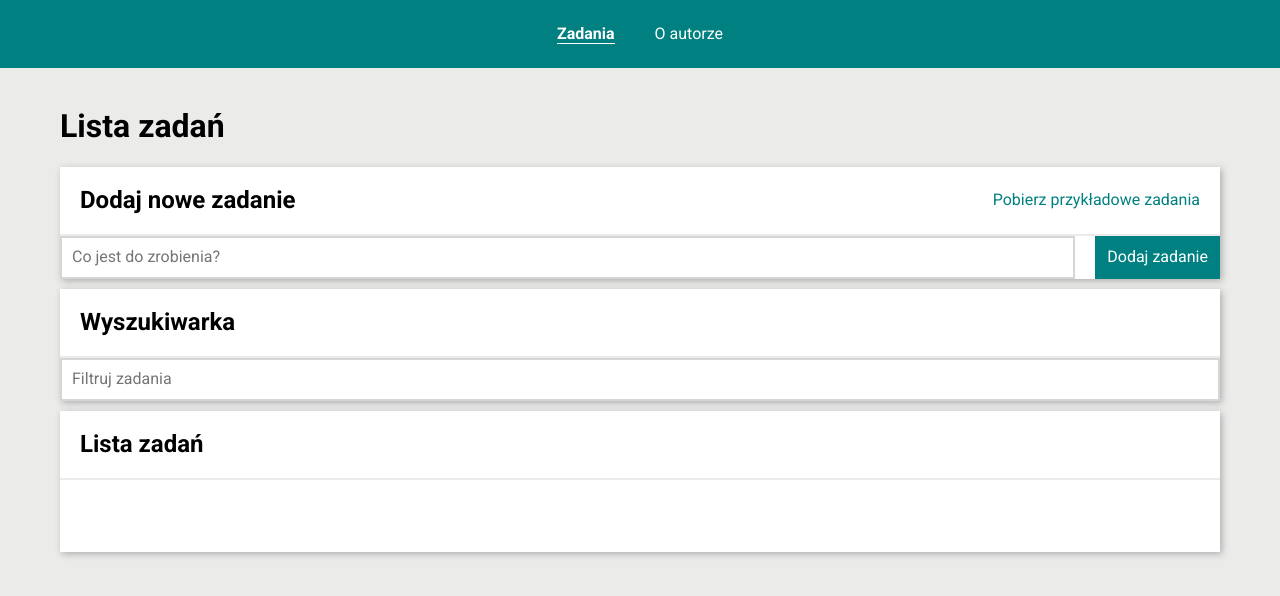
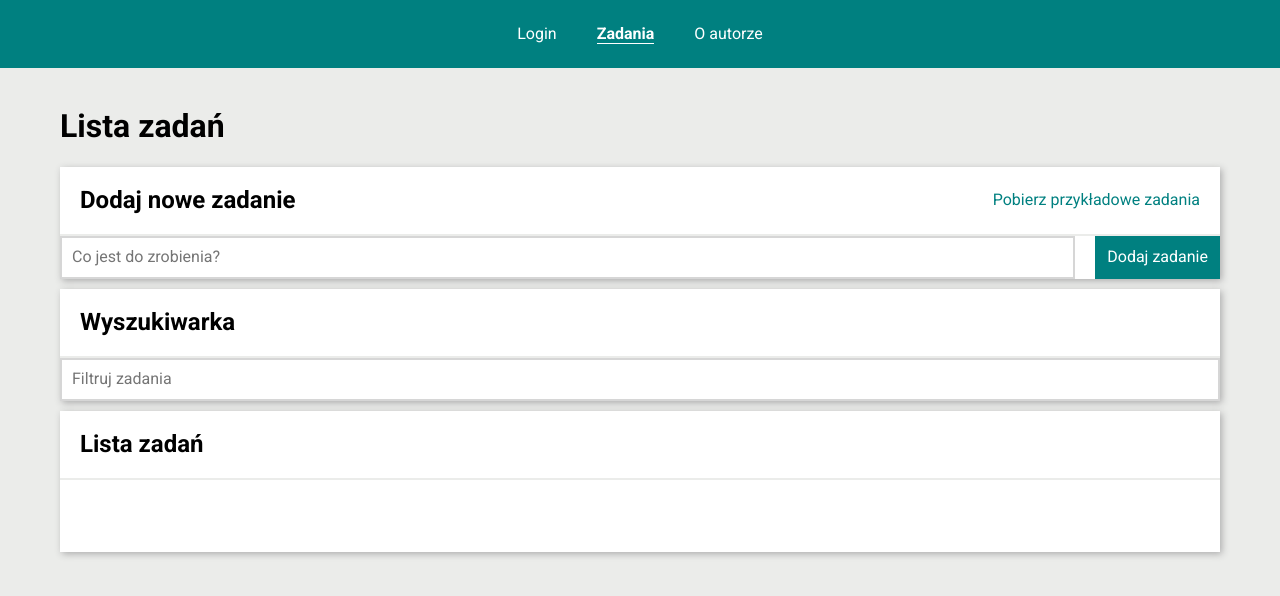
Before and after one commit to marcin10lw/Fullstack-Todo-list-react, a React (Create React App) app: page /#/zadania in a window 1280 px wide. Shown: the top 596 px of the page. Built offline with nearby package versions, Linux system fonts and the light colour scheme.

Commit message:
created new link in Header

```diff
--- a/src/common/Navbar/index.js
+++ b/src/common/Navbar/index.js
@@ -4,6 +4,10 @@ const Navbar = () => {
   return (
     <StyledNavbar>
       <LinksList>
+        <li>
+          <StyledNavLink to="/login">Login</StyledNavLink>
+        </li>
+
         <li>
           <StyledNavLink to="/zadania">Zadania</StyledNavLink>
         </li>
```
